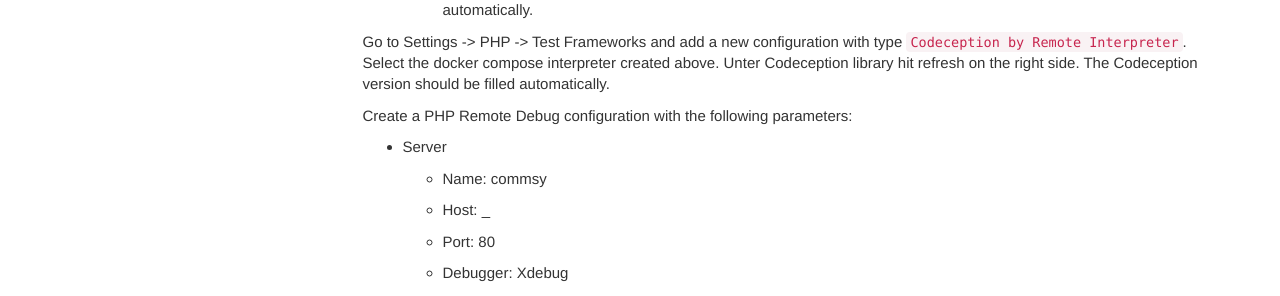
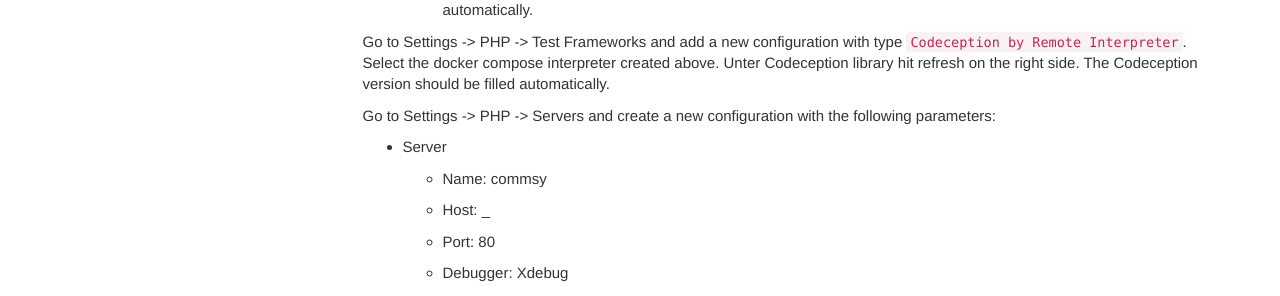
Before and after one commit to commsy/commsy-docs, a Jekyll site: the page built from pages/commsy_dev/development/getting-started.md, in a window 1280 px wide. Shown: the part 1006-1302 px from the top of the page. Built offline with Jekyll 4.4.1, drawn with Linux system fonts in a browser that asks for light colours; comment, search, counter and statistics services are not loaded.

Commit message:
Update getting-started.md

```diff
--- a/pages/commsy_dev/development/getting-started.md
+++ b/pages/commsy_dev/development/getting-started.md
@@ -41,7 +41,7 @@ Go to Settings -> PHP and click the three dots (...) on the right side of `CLI I
 
 Go to Settings -> PHP -> Test Frameworks and add a new configuration with type `Codeception by Remote Interpreter`. Select the docker compose interpreter created above. Unter Codeception library hit refresh on the right side. The Codeception version should be filled automatically.
 
-Create a PHP Remote Debug configuration with the following parameters:
+Go to Settings -> PHP -> Servers and create a new configuration with the following parameters:
 
 - Server
   - Name: commsy
```
